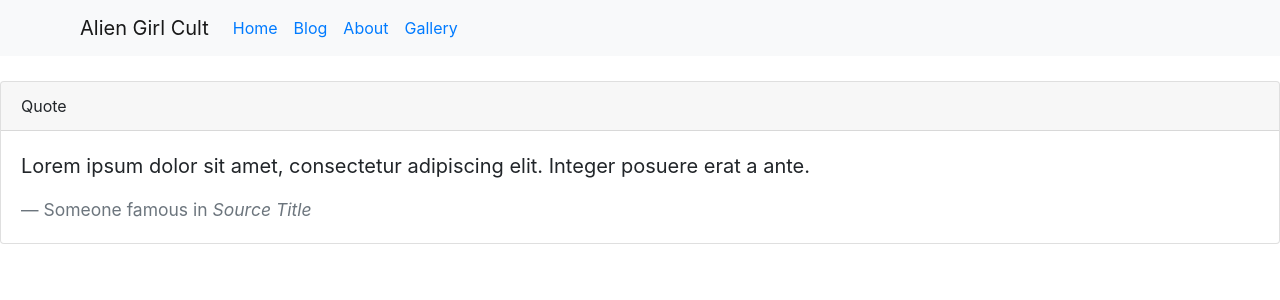
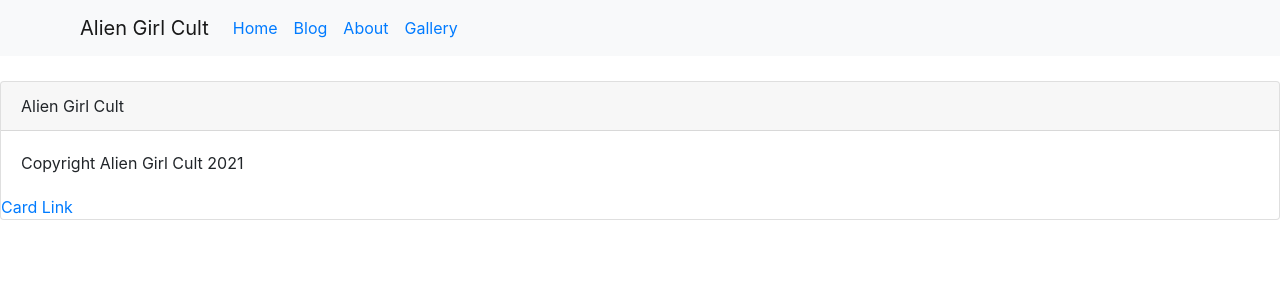
Before and after one commit to paulreyneveld/agc, a React (Create React App) app: page / in a window 1280 px wide. Shown: the top 300 px of the page. Built offline with nearby package versions, Linux system fonts and the light colour scheme; no server answers.

Commit message:
Updating the footer card

```diff
--- a/src/components/Footer.js
+++ b/src/components/Footer.js
@@ -1,24 +1,19 @@
 import React from 'react'
 import Container from 'react-bootstrap/Container'
 import Card from 'react-bootstrap/Card'
+import { Link } from 'react-router-dom'
 
 const Footer  = () => {
     return (
+        <footer>
         <Card>
-        <Card.Header>Quote</Card.Header>
+        <Card.Header>Alien Girl Cult</Card.Header>
         <Card.Body>
-            <blockquote className="blockquote mb-0">
-            <p>
-                {' '}
-                Lorem ipsum dolor sit amet, consectetur adipiscing elit. Integer posuere
-                erat a ante.{' '}
-            </p>
-            <footer className="blockquote-footer">
-                Someone famous in <cite title="Source Title">Source Title</cite>
-            </footer>
-            </blockquote>
+            Copyright Alien Girl Cult 2021
         </Card.Body>
+        <Card.Link><Link to="/gallery">Card Link</Link></Card.Link>
         </Card>
+        </footer>
     )
 }
 
```
Also changed, not shown: 1 other file (tests, documents, lock files or other folders).
